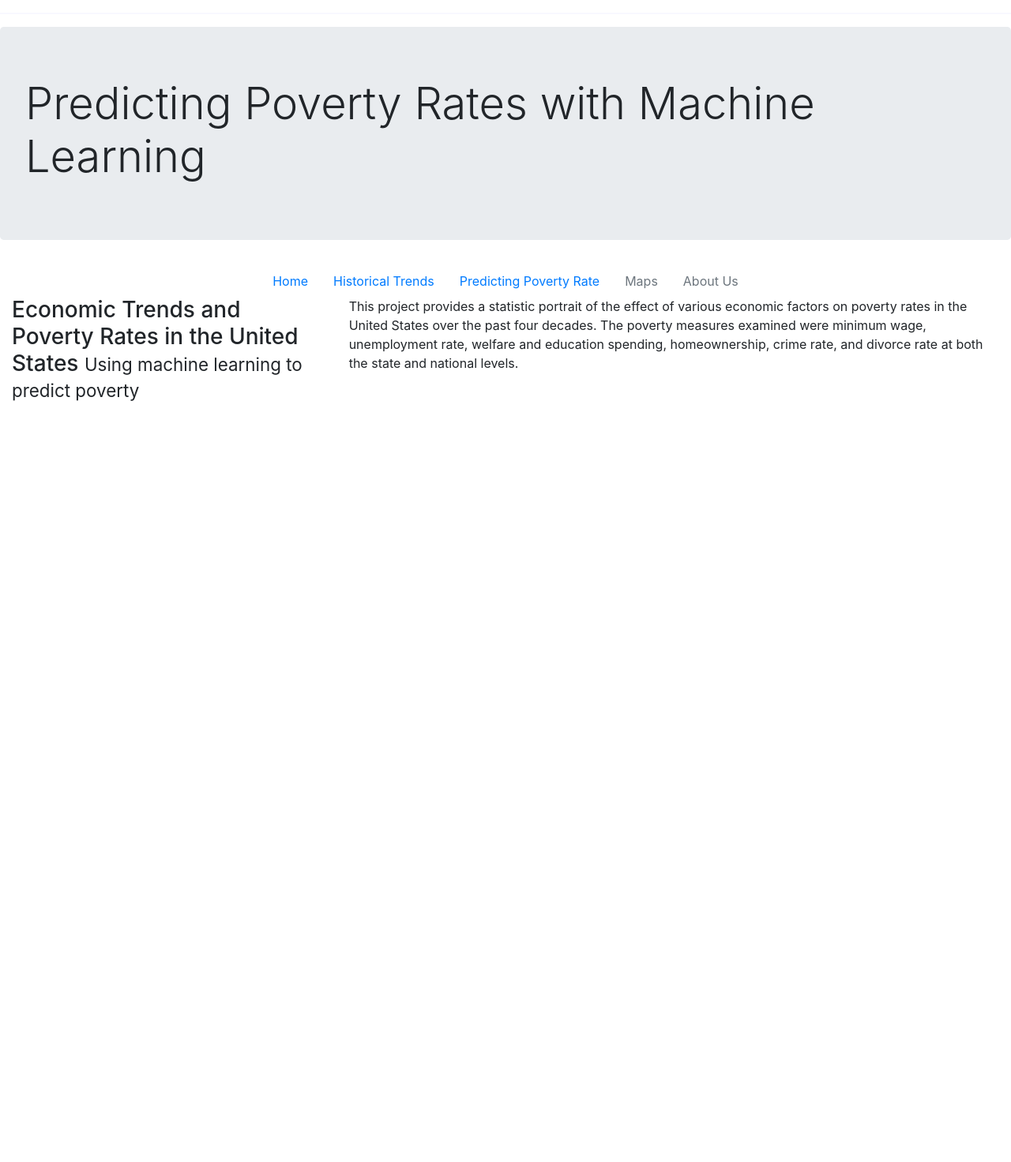
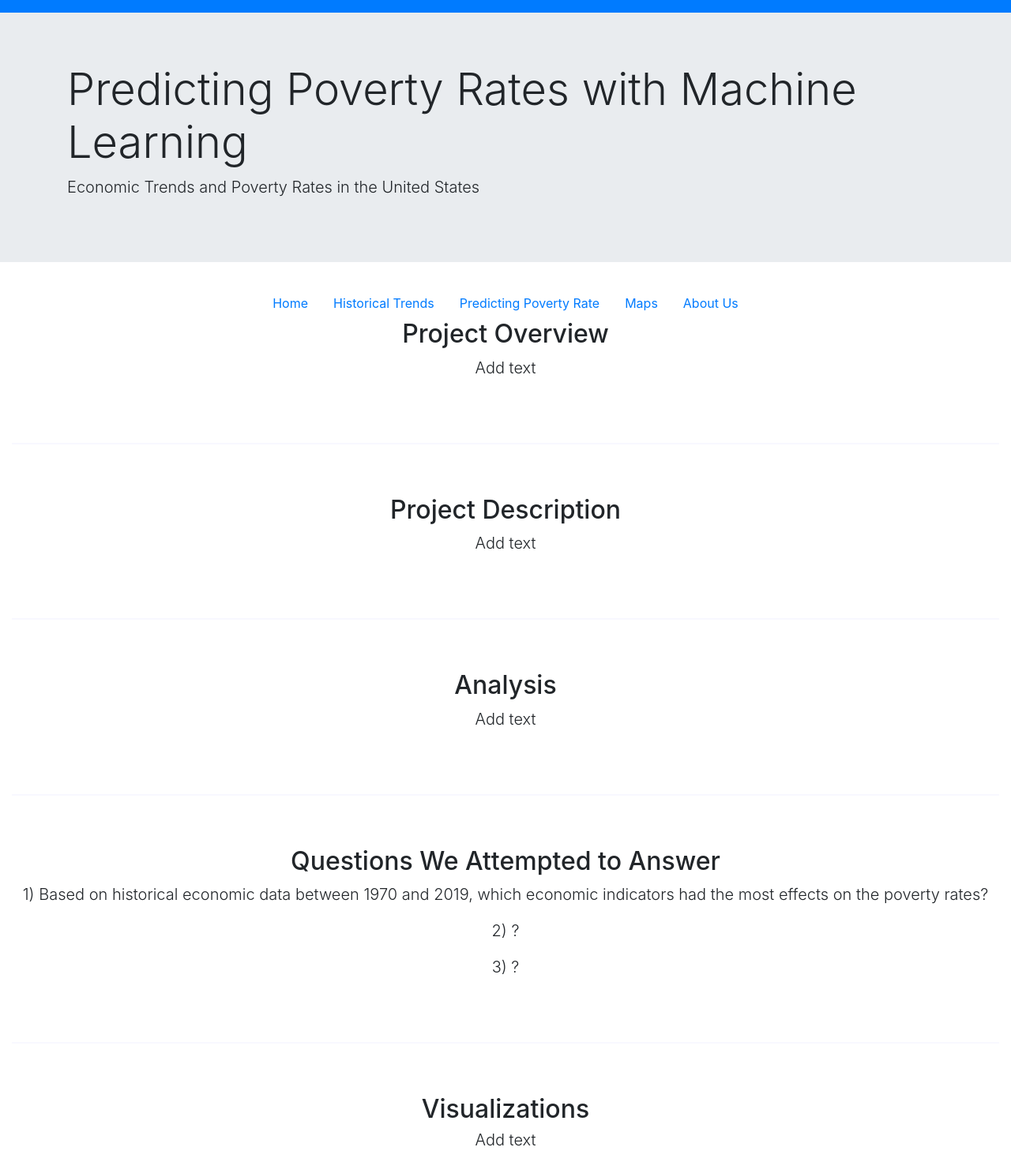
Before and after one commit to taytaka/Poverty_and_Minimum_Wage, a Flask app: page / in a window 1280 px wide. Shown: the whole page at 79% size. Before the commit the page ends 508 px from the top, so only its background shows below. Run offline with Flask 2, Linux system fonts and the light colour scheme; some libraries are stand-ins or nearby versions.

Commit message:
Updated HTML file

```diff
--- a/Visualtizations/webpage/templates/index1.html
+++ b/Visualtizations/webpage/templates/index1.html
@@ -1,24 +1,43 @@
 <!DOCTYPE html>
 <html lang="en">
 <head>
+
+    <!-- Meta Tags -->
     <meta charset="UTF-8">
     <meta http-equiv="X-UA-Compatible" content="IE=edge">
     <meta name="viewport" content="width=device-width, initial-scale=1.0">
+
     <title>Predicting Poverty</title>
+
+    <!--Importing Bootstrap-->
     <link rel="stylesheet" href="https://maxcdn.bootstrapcdn.com/bootstrap/4.0.0/css/bootstrap.min.css"
     integrity="sha384-Gn5384xqQ1aoWXA+058RXPxPg6fy4IWvTNh0E263XmFcJlSAwiGgFAW/dAiS6JXm" crossorigin="anonymous" />
     <link rel="stylesheet" href="static/css/style.css">
     <meta name="description" content="">
     <meta name="viewport" content="width=device-width, initial-scale=1">
     <link rel="stylesheet" href="">
+
+    <!-- Importing Bootstrap CSS -->
+	<link rel="stylesheet" href="https://stackpath.bootstrapcdn.com/bootstrap/4.4.1/css/bootstrap.min.css" integrity="sha384-Vkoo8x4CGsO3+Hhxv8T/Q5PaXtkKtu6ug5TOeNV6gBiFeWPGFN9MuhOf23Q9Ifjh" crossorigin="anonymous">
+
+	<!-- Importing the other links -->
+	<script src="https://code.jquery.com/jquery-3.4.1.slim.min.js" integrity="sha384-J6qa4849blE2+poT4WnyKhv5vZF5SrPo0iEjwBvKU7imGFAV0wwj1yYfoRSJoZ+n" crossorigin="anonymous"></script>
+    <script src="https://cdn.jsdelivr.net/npm/popper.js@1.16.0/dist/umd/popper.min.js" integrity="sha384-Q6E9RHvbIyZFJoft+2mJbHaEWldlvI9IOYy5n3zV9zzTtmI3UksdQRVvoxMfooAo" crossorigin="anonymous"></script>
+	<script src="https://stackpath.bootstrapcdn.com/bootstrap/4.4.1/js/bootstrap.min.js" integrity="sha384-wfSDF2E50Y2D1uUdj0O3uMBJnjuUD4Ih7YwaYd1iqfktj0Uod8GCExl3Og8ifwB6" crossorigin="anonymous"></script>
+
+	<!-- Importing the link to CSS File -->
+	<!-- <link href="../static/css/style.css" rel="stylesheet"> -->
+
 </head>
 
 <body>
   <nav></nav>
-  <hr style="border: 1px solid #F8F8FF;">
-  <div class="jumbotron">
-    <h1 class="display-4">Predicting Poverty Rates with Machine
-  Learning</h1>
+    <nav class="navbar navbar-expand-lg navbar-dark bg-primary"></nav>
+    <div class="jumbotron jumbotron-fluid">
+      <div class="container">
+      <h1 class="display-4">Predicting Poverty Rates with Machine Learning </h1>
+      <p class="lead">Economic Trends and Poverty Rates in the United States</p>
+    </div>
   </div>
 
   <ul class="nav justify-content-center">
@@ -32,26 +51,90 @@
       <a class="nav-link" href="forecast">Predicting Poverty Rate</a>
     </li>
     <li class="nav-item">
-          <a class="nav-link disabled" href="maps">Maps</a>
+      <a class="nav-link active" href="maps">Maps</a>
     </li>
     <li class="nav-item">
-            <a class="nav-link disabled" href="about">About Us</a>
+        <a class="nav-link active" href="about">About Us</a>
       </li>
   </ul>
-      <div class="container-fluid">
-        <div class="row">
-          <div class="col-md-4 article-title">
-            <h3>Economic Trends and Poverty Rates in the United States
-      <small>Using machine learning to predict poverty</small></h3>
-          </div>
-          <div class="col-md-8">
-            <p>
-              This project provides a statistic portrait of the effect
-              of various economic factors on poverty rates in the United
-              States over the past four decades. The poverty measures examined
-              were minimum wage, unemployment rate, welfare and education
-              spending, homeownership, crime rate, and divorce rate at
-              both the state and national levels.
-   <script src="https://cdnjs.cloudflare.com/ajax/libs/d3/4.11.0/d3.js"></script>
+
+  <!-- Start About Section 1-->
+<div class="container-fluid padding">
+  <div class="row welcome text-center">
+    <hr>
+    <div class="col-12">
+      <h2>Project Overview</h2>
+      <p class="lead"> Add text</p>
+
+      <br>
+      <br>
+      <hr style="border: 1px solid #F8F8FF;" />
+      <br>
+      <br>
+
+      <h2>Project Description</h2>
+      <p class="lead"> Add text </p>
+
+      <br>
+      <br>
+      <hr style="border: 1px solid #F8F8FF;" />
+      <br>
+      <br>
+
+      <h2>Analysis</h2>
+      <p class="lead">Add text</p>
+
+      <br>
+      <br>
+      <hr style="border: 1px solid #F8F8FF;" />
+      <br>
+      <br>
+
+      <h2>Questions We Attempted to Answer</h2>
+      <p class="lead">1) Based on historical economic data between 1970 and 2019, which economic indicators had the most effects on the poverty rates?</p>
+      <p class="lead">2) ?</p>
+      <p class="lead">3) ?
+      </p>
+
+      <br>
+      <br>
+      <hr style="border: 1px solid #F8F8FF;" />
+      <br>
+      <br>
+
+      <h2>Visualizations<h2>
+      <p class="lead">Add text</p>
+
+
+
+
+
+
+
+
+
+
+
+
+
+
+
+
+
+
+
+
+
+
+
+
+
+
+
+
+
+
+
+
 </body>
 </html>
```
Lines whose indentation alone changed are shown as unchanged.
